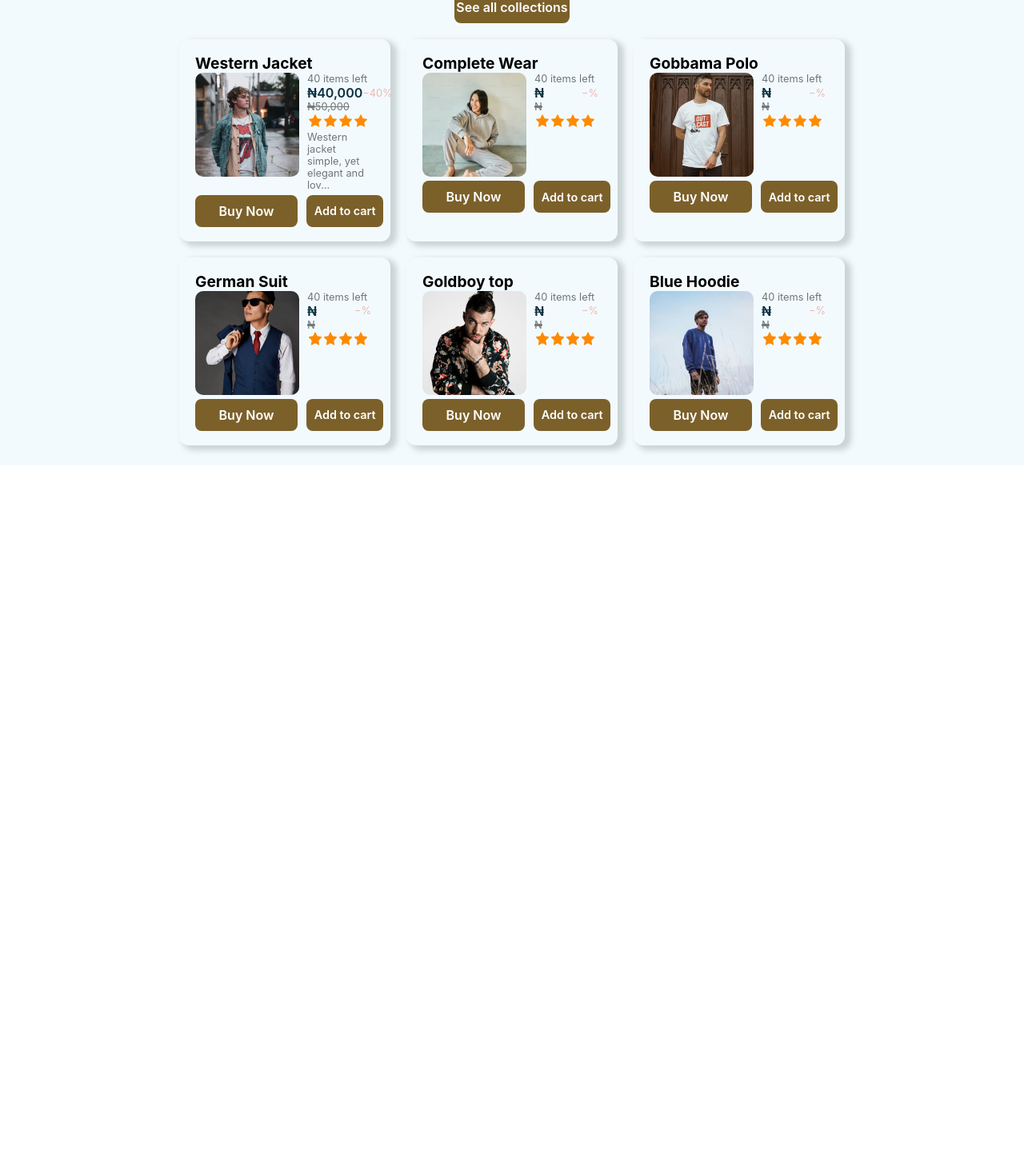
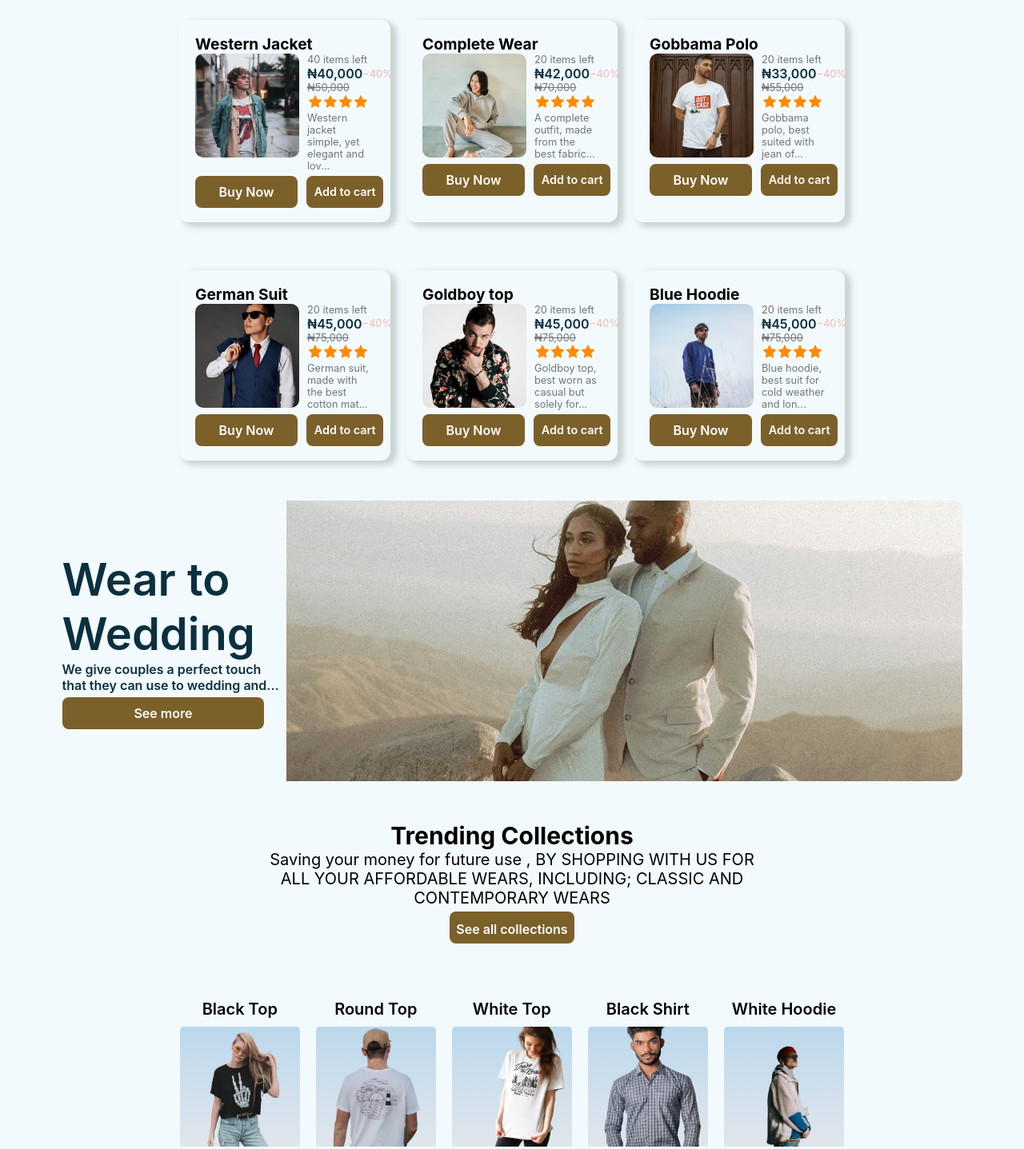
Before and after one commit to toggle-dev0/my_vercel_deploy, a React (Create React App) app: page / in a window 1280 px wide. Shown: the part 938-2375 px from the top of the page at 80% size. Before the commit the page ends 1530 px from the top, so only its background shows below. Built offline with nearby package versions, Linux system fonts and the light colour scheme.

Commit message:
Made some more changes, still not complete

```diff
--- a/src/components/HeroSection/HeroSection.css
+++ b/src/components/HeroSection/HeroSection.css
@@ -11,14 +11,22 @@
 .HeroSection span {
     display: block;
 }
+.HeroSection .img-container-1, .img-container-2 {
+    overflow: hidden;
+}
 .HeroSection .img-container-1 {
+    margin-right: 1.4rem;
     width: 60%;
-    overflow: hidden;
-    margin-right: 1.4rem;
-    border: 2px solid blue;
-    height: 600px;
+    height: 500px;
+
+}
+.HeroSection .img-container-2 img {
+    width: 100%;
+    height: 100%;
+    object-fit: cover;
 }
 .HeroSection .img-container-2 {
+    width: 140%;
     height: 351px;
 }
 .HeroSection img {
@@ -31,6 +39,9 @@
 }
 .hero-text {
     text-align: left;
+}
+.biggest {
+    font-size: 3.5rem;
 }
 .bigger {
     font-size: 2.5rem;
--- a/src/components/Product/Product.css
+++ b/src/components/Product/Product.css
@@ -19,6 +19,10 @@
     width: 100%;
     height: 100%;
     object-fit: cover;
+    transition: transform .3s;
+}
+.product-img-container img:hover {
+    transform: scale(1.2, 1.2);
 }
 .product-img-container {
     width: 130px;
--- a/src/components/Product/Product.jsx
+++ b/src/components/Product/Product.jsx
@@ -14,10 +14,10 @@ const Product = (props) => {
                 <img src={props.imgSource} alt="Product Representation" />
             </div>
             <div className="product-details">
-                <p className="stock">{props.itemStock}</p>
+                <p className="stock">{props.itemStock} items left</p>
                 <div className="price-box">
                     <span className="price">&#8358;{props.itemPrice}</span>
-                    <span className="discount">&minus;{props.itemDiscount}&#37;</span>
+                    <span className="discount">&minus;40&#37;</span>
                 </div>
                 <p className='initial-price'>&#8358;{props.initialPrice}</p>
                 <StarComponent />
--- a/src/components/RegularButton/RegularButton.css
+++ b/src/components/RegularButton/RegularButton.css
@@ -26,6 +26,12 @@
     font-size: 0.9rem;
     width: 6rem;
 }
+.RegularButton .xxtra-wide {
+    width: 90%;
+}
+.RegularButton .normal {
+    padding: 10px 6px;
+}
 .RegularButton button:hover {
     background-color: #fff;
     border: 2px solid #7B602A;
--- /dev/null
+++ b/src/components/Trending/Trending.css
@@ -0,0 +1,29 @@
+.Trending {
+    color: #000;
+    display: flex;
+    flex-flow: column nowrap;
+    margin: 0 10px;
+}
+.Trending .title {
+    font-family: 'Inter', Arial, Helvetica, sans-serif;
+    font-weight: 600;
+    padding: 10px;
+}
+.Trending .img-container {
+    background: linear-gradient(180deg, #BBD8EC 0%, #E1E6EC 100%);
+    width: 150px;
+    height: 150px;
+    border-top-left-radius: 5px;
+    border-top-right-radius: 5px;
+    overflow: hidden;
+}
+.Trending img {
+    display: block;
+    width: 100%;
+    height: 100%;
+    object-fit: cover;
+    transition: transform .3s;
+}
+.Trending img:hover {
+    transform: scale(1.2, 1.2);
+}
--- /dev/null
+++ b/src/components/Trending/Trending.jsx
@@ -0,0 +1,19 @@
+import React from 'react'
+import "./Trending.css"
+import RegularButton from '../RegularButton/RegularButton'
+
+const Trending = (props) => {
+  return (
+      <div className='Trending'>
+        <div className="title">{props.title}</div>
+        <div className="img-container">
+            <img src={props.imgSource} alt="A trending product" />
+        </div>
+        <div className="trending-button">
+            <RegularButton name="xxtra-wide">Add to Cart</RegularButton>
+        </div>
+      </div>
+  )
+}
+
+export default Trending
--- a/src/pages/Homepage.jsx
+++ b/src/pages/Homepage.jsx
@@ -12,6 +12,7 @@ import StarComponent from '../components/StarComponent/StarComponent.jsx'
 import RegularButton from '../components/RegularButton/RegularButton.jsx'
 import SocialSlider from '../components/SocialSlider/SocialSlider.jsx'
 import Product from '../components/Product/Product.jsx'
+import Trending from '../components/Trending/Trending.jsx'
 // import LayOnImage from '../components/LayOnImage/LayOnImage.jsx'
 const Homepage = () => {
   return (
@@ -50,25 +51,59 @@ const Homepage = () => {
             by shopping with us for all your affordable wears, including; classic and contemporary wears
                 </span>
             </p>
-            <RegularButton>See all collections</RegularButton>
+            <RegularButton name="normal">See all collections</RegularButton>
         </div>
         <div className="product-section">
-            <Product title="Western Jacket" imgSource="./assets/product-image-1.jpg" itemStock="40 items left" itemPrice="40,000" itemDiscount="40" initialPrice="50,000"
+            <Product title="Western Jacket" imgSource="./assets/product-image-1.jpg" itemStock="40" itemPrice="40,000" initialPrice="50,000"
             itemDescription="Western jacket simple, yet elegant and lov..."
             />
-            <Product title="Complete Wear" imgSource="./assets/product-image-2.jpg" itemStock="40 items left" />
-            <Product title="Gobbama Polo" imgSource="./assets/product-image-3.jpg" itemStock="40 items left" />
+            <Product title="Complete Wear" imgSource="./assets/product-image-2.jpg" itemStock="20"
+            itemPrice="42,000" initialPrice="70,000"
+            itemDescription="A complete outfit, made from the best fabric..."
+            />
+            <Product title="Gobbama Polo" imgSource="./assets/product-image-3.jpg" itemStock="20"
+            itemPrice="33,000" initialPrice="55,000"
+            itemDescription="Gobbama polo, best suited with jean of..." />
         </div>
         <div className="product-section">
-            <Product title="German Suit" imgSource="./assets/product-image-4.jpg" itemStock="40 items left" />
-            <Product title="Goldboy top" imgSource="./assets/product-image-5.jpg" itemStock="40 items left" />
-            <Product title="Blue Hoodie" imgSource="./assets/product-image-6.jpg" itemStock="40 items left" />
+            <Product title="German Suit" imgSource="./assets/product-image-4.jpg" itemStock="20"
+            itemPrice="45,000" initialPrice="75,000"
+            itemDescription="German suit, made with the best cotton mat..." />
+            <Product title="Goldboy top" imgSource="./assets/product-image-5.jpg" itemStock="20"
+            itemPrice="45,000" initialPrice="75,000"
+            itemDescription="Goldboy top, best worn as casual but solely for..." />
+            <Product title="Blue Hoodie" imgSource="./assets/product-image-6.jpg" itemStock="20" itemPrice="45,000" initialPrice="75,000"
+            itemDescription="Blue hoodie, best suit for cold weather and lon..." />
         </div>
-        {/* <HeroSection order="2"  imgSource="./assets/what-to-wear.jpg">
+        <HeroSection name="img-container-2" order="2"  imgSource="./assets/what-to-wear.jpg">
             <div className="hero-text">
-                <span className="bigger">Wear to Wedding</span>
+                <span className="biggest">Wear to Wedding</span>
+                <span>We give couples a perfect touch that they can use to wedding and...</span>
+                <RegularButton name="xxtra-wide">See more</RegularButton>
             </div>
-        </HeroSection> */}
+        </HeroSection>
+        <div className='breaker'>
+            <h2>Trending Collections</h2>
+            <p>Saving your money for future use , <span className="all-caps">
+            by shopping with us for all your affordable wears, including; classic and contemporary wears
+                </span>
+            </p>
+            <RegularButton name="normal">See all collections</RegularButton>
+        </div>
+        <div className="trending-section">
+            <Trending title="Black Top" imgSource="./assets/shop-center-pic-1.png" />
+            <Trending title="Round Top" imgSource="./assets/shop-center-pic-2.png" />
+            <Trending title="White Top" imgSource="./assets/shop-center-pic-3.png" />
+            <Trending title="Black Shirt" imgSource="./assets/shop-center-pic-4.png" />
+            <Trending title="White Hoodie" imgSource="./assets/shop-center-pic-5.png" />
+        </div>
+        <div className="trending-section">
+            <Trending title="Red Hoodie" imgSource="./assets/shop-center-pic-6.png" />
+            <Trending title="Black Top" imgSource="./assets/shop-center-pic-7.png" />
+            <Trending title="Blue Jean" imgSource="./assets/shop-center-pic-8.png" />
+            <Trending title="Collar Hoodie" imgSource="./assets/shop-center-pic-9.png" />
+            <Trending title="Black Hat" imgSource="./assets/shop-center-pic-10.png" />
+        </div>
 
         {/* <Section>
             <div className="Section-image">
--- a/src/styles/Homepage.css
+++ b/src/styles/Homepage.css
@@ -8,15 +8,21 @@
 .breaker {
     color: #000;
     width: 50%;
-    margin: 10px 0;
+    margin: 50px 0;
 }
 .breaker .all-caps {
     text-transform: uppercase;
 }
-.product-section {
+.product-section, .trending-section {
     display: flex;
     flex-flow: row nowrap;
+}
+.product-section {
+    margin: 10px 0 50px;
+}
+.trending-section {
     margin: 10px 0;
+    justify-content: space-between;
 }
 
 @media screen and (max-width: 900px) {
```
